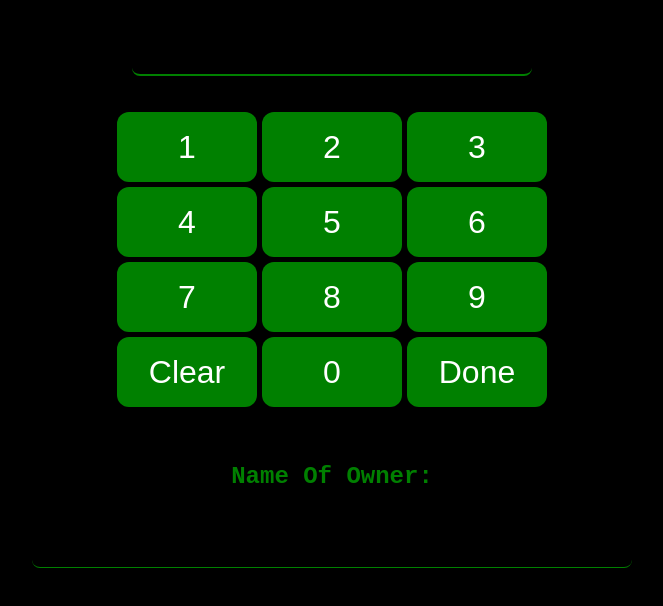
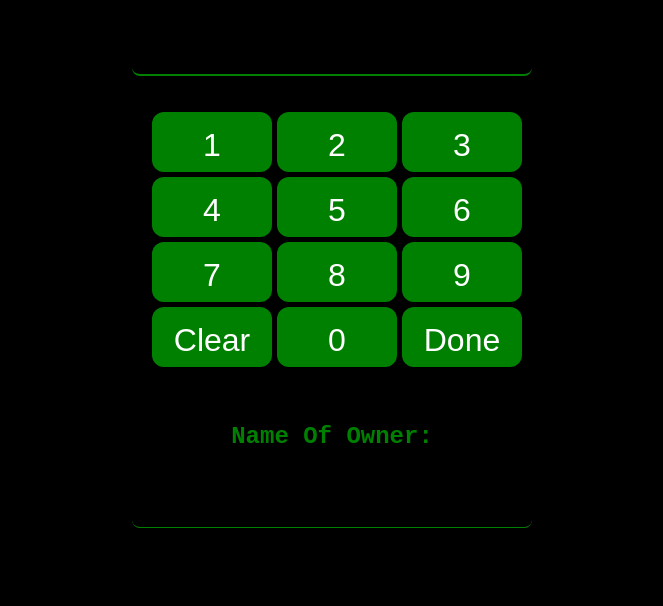
Before and after one commit to ThinkerBellye/ThinkerBellye.github.io, a plain HTML site: page index.html in a window 1280 px wide. Shown: the part 96-702 px from the top of the page, without its empty margins (308-971 px from the left). Drawn offline with Linux system fonts and the light colour scheme.

Commit message:
Add files via upload

```diff
--- a/index.html
+++ b/index.html
@@ -9,7 +9,7 @@
 display: grid;
 grid-template-columns: repeat(3, 1fr);
 gap: 5px;
-width: 430px;
+width: 360px;
 margin: 0 auto;
 justify-items: center;
 align-items: center;
@@ -25,8 +25,8 @@ color: white;
 padding: 15px;
 cursor: pointer;
 box-sizing: border-box;
-width: 140px;
-height: 70px;
+width: 120px;
+height: 60px;
 }
 
 .Numpad button:hover {
@@ -52,7 +52,7 @@ border-radius: 8px;
 .NameTag {
 font-family: "Copperplate", fantasy;
 margin: auto;
-width: 600px;
+width: 400px;
 padding: 10px;
 font-size: 2rem;
 text-align: center;
```
